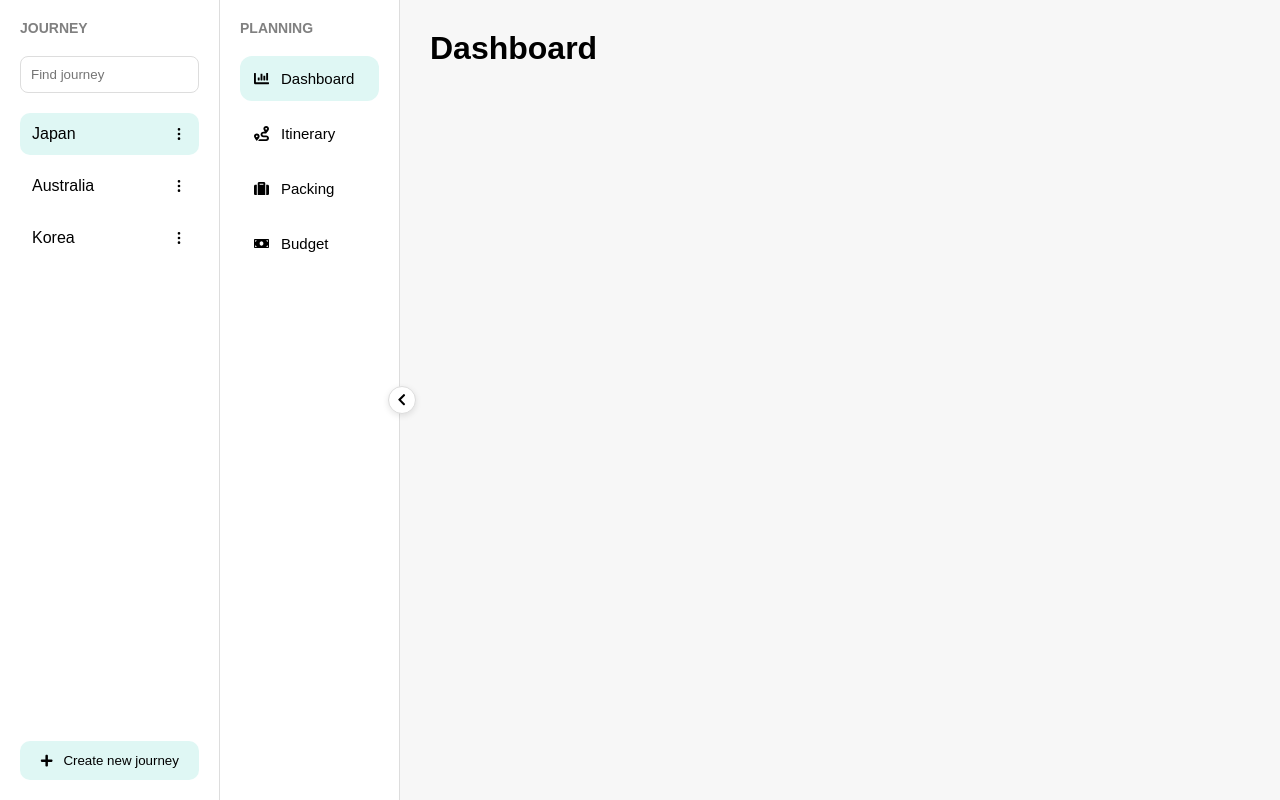
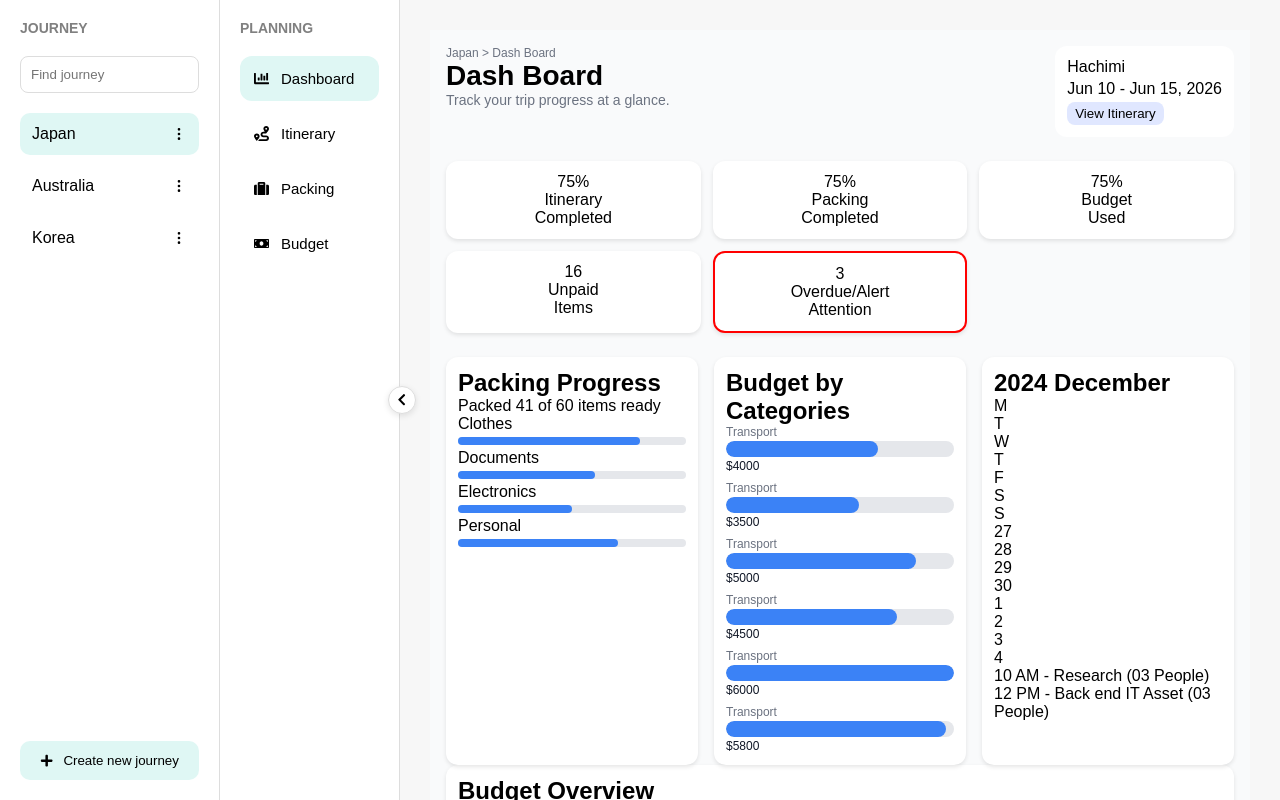
Before and after one commit to hien01604/TripPlanner, a React (Vite) app: page / in a window 1280 px wide. Built offline with nearby package versions, Linux system fonts and the light colour scheme.

Commit message:
Push project code without package.json and node_modules

```diff
--- a/src/App.jsx
+++ b/src/App.jsx
@@ -3,7 +3,7 @@ import { FaChevronLeft, FaChevronRight } from "react-icons/fa"
 
 import JourneySidebar from "./components/JourneySidebar"
 import PlanningSidebar from "./components/PlanningSidebar"
-import Dashboard from "./pages/Dashboard"
+import Dashboard from "./pages/Dashboard/Dashboard"
 import Itinerary from "./pages/Itinerary"
 import Packing from "./pages/Packing"
 import Budget from "./pages/Budget"
--- a/src/pages/Dashboard.jsx
+++ /dev/null
@@ -1,6 +0,0 @@
-function Dashboard() {
-  return (
-    <h1>Dashboard</h1>
-  )
-}
-export default Dashboard
--- /dev/null
+++ b/src/pages/Dashboard/Dashboard.css
@@ -0,0 +1,44 @@
+/* Container */
+.dashboard-container {
+  padding: 16px;
+  font-family: 'Inter', sans-serif;
+  background-color: #f9fafb;
+}
+
+/* Header */
+.dashboard-header {
+  display: flex;
+  justify-content: space-between;
+  margin-bottom: 24px;
+  flex-wrap: wrap;
+}
+.header-left .breadcrumb { font-size: 12px; color: #6b7280; }
+.dashboard-title { font-size: 28px; font-weight: bold; }
+.dashboard-subtitle { font-size: 14px; color: #6b7280; }
+.header-right { background: #fff; padding: 12px; border-radius: 12px; display: flex; flex-direction: column; align-items: flex-start; gap: 4px; }
+.btn-view-itinerary { background: #e0e7ff; border: none; padding: 4px 8px; border-radius: 8px; }
+
+/* Stats Cards */
+.stats-cards { display: grid; grid-template-columns: 1fr; gap: 12px; margin-bottom: 24px; }
+.stat-card { background: #fff; padding: 12px; border-radius: 12px; text-align: center; box-shadow: 0 2px 4px rgba(0,0,0,0.1); }
+.stat-card.overdue { border: 2px solid red; }
+
+/* Bottom Section */
+.bottom-section { display: grid; grid-template-columns: 1fr; gap: 16px; }
+.card { background: #fff; padding: 12px; border-radius: 12px; box-shadow: 0 2px 4px rgba(0,0,0,0.1); }
+.progress-bar { background: #e5e7eb; border-radius: 8px; height: 8px; width: 100%; margin: 4px 0; }
+.progress-fill { background: #3b82f6; height: 100%; border-radius: 8px; }
+
+/* Budget bar chart */
+.budget-bars { display: flex; flex-direction: column; gap: 8px; }
+.budget-bar-item { display: flex; flex-direction: column; gap: 2px; }
+.bar-container { background: #e5e7eb; height: 16px; border-radius: 8px; overflow: hidden; }
+.bar { background: #3b82f6; height: 100%; border-radius: 8px; }
+.bar-label { font-size: 12px; color: #6b7280; }
+.bar-value { font-size: 12px; color: #111827; }
+
+/* Responsive */
+@media (min-width: 640px) {
+  .stats-cards { grid-template-columns: repeat(3, 1fr); }
+  .bottom-section { grid-template-columns: repeat(3, 1fr); }
+}
--- /dev/null
+++ b/src/pages/Dashboard/Dashboard.jsx
@@ -0,0 +1,131 @@
+import "./Dashboard.css";
+
+const Dashboard = () => {
+  // Dữ liệu bar chart bằng CSS
+  const budgetBars = [
+    { label: "Transport", value: 4000 },
+    { label: "Transport", value: 3500 },
+    { label: "Transport", value: 5000 },
+    { label: "Transport", value: 4500 },
+    { label: "Transport", value: 6000 },
+    { label: "Transport", value: 5800 },
+  ];
+  const maxValue = Math.max(...budgetBars.map(b => b.value));
+
+  return (
+    <div className="dashboard-container">
+      {/* Header */}
+      <div className="dashboard-header">
+        <div className="header-left">
+          <p className="breadcrumb">Japan &gt; Dash Board</p>
+          <h1 className="dashboard-title">Dash Board</h1>
+          <p className="dashboard-subtitle">Track your trip progress at a glance.</p>
+        </div>
+        <div className="header-right">
+          <p className="user-name">Hachimi</p>
+          <p className="user-date">Jun 10 - Jun 15, 2026</p>
+          <button className="btn-view-itinerary">View Itinerary</button>
+        </div>
+      </div>
+
+      {/* Stats Cards */}
+      <div className="stats-cards">
+        {[
+          { title: "Itinerary", value: "75%", status: "Completed" },
+          { title: "Packing", value: "75%", status: "Completed" },
+          { title: "Budget", value: "75%", status: "Used" },
+          { title: "Unpaid", value: "16", status: "Items" },
+          { title: "Overdue/Alert", value: "3", status: "Attention", overdue: true },
+        ].map((item, idx) => (
+          <div key={idx} className={`stat-card ${item.overdue ? "overdue" : ""}`}>
+            <p className="stat-value">{item.value}</p>
+            <p className="stat-title">{item.title}</p>
+            <p className="stat-status">{item.status}</p>
+          </div>
+        ))}
+      </div>
+
+      {/* Bottom Section */}
+      <div className="bottom-section">
+        {/* Packing Progress */}
+        <div className="card packing-progress">
+          <h2>Packing Progress</h2>
+          <p>Packed 41 of 60 items ready</p>
+          {[
+            { name: "Clothes", percent: 80 },
+            { name: "Documents", percent: 60 },
+            { name: "Electronics", percent: 50 },
+            { name: "Personal", percent: 70 },
+          ].map((item, idx) => (
+            <div key={idx} className="progress-item">
+              <p>{item.name}</p>
+              <div className="progress-bar">
+                <div
+                  className="progress-fill"
+                  style={{ width: `${item.percent}%` }}
+                ></div>
+              </div>
+            </div>
+          ))}
+        </div>
+
+        {/* Budget by Categories (CSS bar chart) */}
+        <div className="card budget-chart">
+          <h2>Budget by Categories</h2>
+          <div className="budget-bars">
+            {budgetBars.map((bar, idx) => (
+              <div key={idx} className="budget-bar-item">
+                <p className="bar-label">{bar.label}</p>
+                <div className="bar-container">
+                  <div
+                    className="bar"
+                    style={{ width: `${(bar.value / maxValue) * 100}%` }}
+                  ></div>
+                </div>
+                <p className="bar-value">${bar.value}</p>
+              </div>
+            ))}
+          </div>
+        </div>
+
+        {/* Calendar & Timeline */}
+        <div className="card calendar-timeline">
+          <h2>2024 December</h2>
+          <div className="calendar">
+            <div className="days">
+              {["M","T","W","T","F","S","S"].map((d,i)=><div key={i}>{d}</div>)}
+            </div>
+            <div className="dates">
+              {[27,28,29,30,1,2,3,4].map((d,i)=><div key={i}>{d}</div>)}
+            </div>
+          </div>
+          <div className="timeline">
+            <div>
+              <p>10 AM - Research (03 People)</p>
+              <p>12 PM - Back end IT Asset (03 People)</p>
+            </div>
+          </div>
+        </div>
+      </div>
+
+      {/* Budget Overview */}
+      <div className="card budget-overview">
+        <h2>Budget Overview</h2>
+        <div className="budget-summary">
+          <div>Total Budget: $2,400</div>
+          <div>Used: $1,488</div>
+          <div>Remaining: $912</div>
+        </div>
+        <div className="progress-bar">
+          <div
+            className="progress-fill"
+            style={{ width: `${(1488/2400)*100}%` }}
+          ></div>
+        </div>
+        <button className="btn-view-budget">View Budget Details</button>
+      </div>
+    </div>
+  );
+};
+
+export default Dashboard;
```
Also changed, not shown: 2 other files (tests, documents, lock files or other folders).
